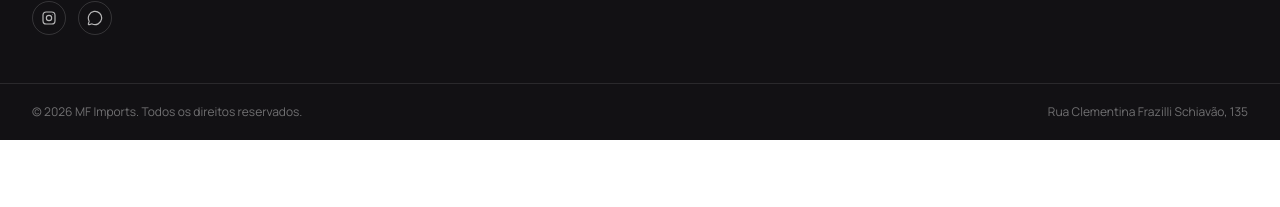
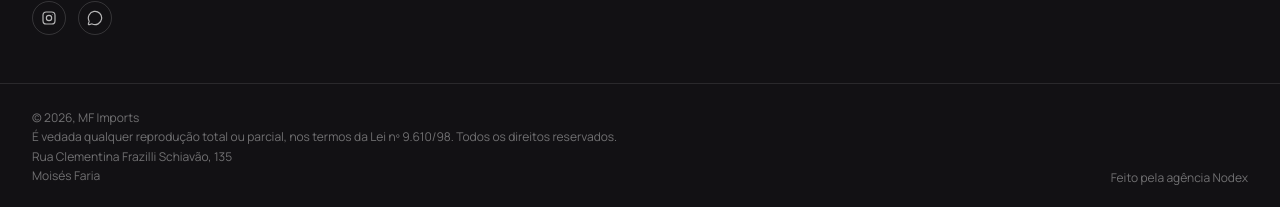
Before and after one commit to eoguilhermeferreira/Loja-MF-Imports, a Next.js app: page / in a window 1280 px wide. Shown: the part 1872-2079 px from the top of the page. Before the commit the page ends 2012 px from the top, so only its background shows below. Built offline with nearby package versions, Linux system fonts and the light colour scheme; no server answers; the database is empty.

Commit message:
Adicionar bloco de direitos autorais e crédito da agência no rodapé
Inclui aviso legal (Lei 9.610/98), nome do responsável e endereço da
MF Imports, além de link "Feito pela agência Nodex" apontando para o
Instagram @agencynodex.

```diff
--- a/src/components/Footer.tsx
+++ b/src/components/Footer.tsx
@@ -1,7 +1,7 @@
 import Link from "next/link";
 import { MessageCircle, MapPin, ShieldCheck, Truck, CreditCard } from "lucide-react";
 import { InstagramIcon } from "@/components/icons/InstagramIcon";
-import { STORE_INFO } from "@/config/store";
+import { STORE_INFO, AGENCY_CREDIT } from "@/config/store";
 import { Logo } from "@/components/Logo";
 import { getCategories } from "@/lib/queries";
 
@@ -127,9 +127,24 @@ export async function Footer() {
       </div>
 
       <div className="border-t border-white/10">
-        <div className="container-mf flex flex-col items-center justify-between gap-2 py-5 text-xs text-white/40 sm:flex-row">
-          <p>© {new Date().getFullYear()} {STORE_INFO.name}. Todos os direitos reservados.</p>
-          <p>{STORE_INFO.address}</p>
+        <div className="container-mf flex flex-col items-center justify-between gap-4 py-6 text-xs text-white/40 sm:flex-row sm:items-end">
+          <div className="text-center leading-relaxed sm:text-left">
+            <p>© {new Date().getFullYear()}, {STORE_INFO.name}</p>
+            <p>
+              É vedada qualquer reprodução total ou parcial, nos termos da Lei nº 9.610/98.
+              Todos os direitos reservados.
+            </p>
+            <p>{STORE_INFO.address}</p>
+            <p>{STORE_INFO.ownerName}</p>
+          </div>
+          <a
+            href={AGENCY_CREDIT.instagramUrl}
+            target="_blank"
+            rel="noopener noreferrer"
+            className="shrink-0 hover:text-brand-primary-light"
+          >
+            Feito pela {AGENCY_CREDIT.name}
+          </a>
         </div>
       </div>
     </footer>
--- a/src/config/store.ts
+++ b/src/config/store.ts
@@ -8,6 +8,12 @@ export const STORE_INFO = {
   whatsappMessage: "Olá! Vim da loja online e gostaria de tirar uma dúvida.",
   address: "Rua Clementina Frazilli Schiavão, 135",
   email: "contato@mfimports.com.br",
+  ownerName: "Moisés Faria",
+} as const;
+
+export const AGENCY_CREDIT = {
+  name: "agência Nodex",
+  instagramUrl: "https://instagram.com/agencynodex",
 } as const;
 
 export const CATEGORY_ICONS = [
```
